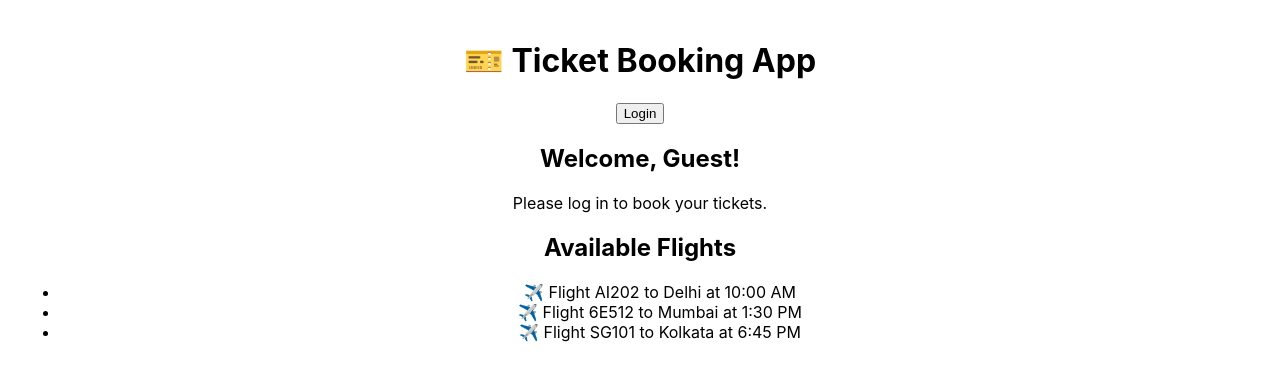
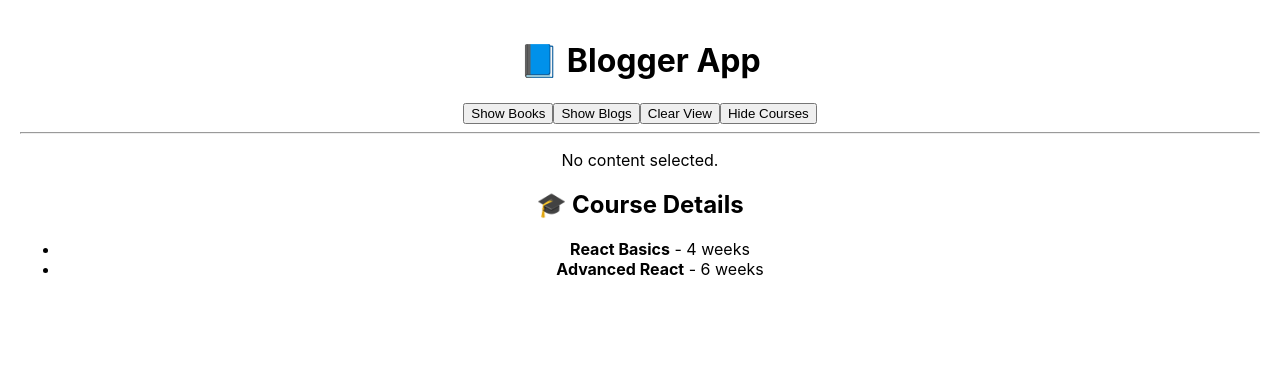
Before and after one commit to scsocder/6361671_DeepSkilling_DOTNETFSE, a React (Create React App) app: page / in a window 1280 px wide. Shown: the top 380 px of the page. Built offline with nearby package versions, Linux system fonts and the light colour scheme.

Commit message:
bloggerapp
week7

```diff
--- a/package.json
+++ b/package.json
@@ -1,5 +1,5 @@
 {
-  "name": "ticketbookingapp",
+  "name": "bloggerapp",
   "version": "0.1.0",
   "private": true,
   "dependencies": {
--- a/src/App.js
+++ b/src/App.js
@@ -1,36 +1,44 @@
 import React, { useState } from 'react';
 import './App.css';
-import GuestPage from './components/GuestPage';
-import UserPage from './components/UserPage';
-import FlightDetails from './components/FlightDetails';
+import BookDetails from './components/BookDetails';
+import BlogDetails from './components/BlogDetails';
+import CourseDetails from './components/CourseDetails';
 
 function App() {
-  const [isLoggedIn, setIsLoggedIn] = useState(false);
+  const [view, setView] = useState('none');
+  const [showCourses, setShowCourses] = useState(true); // for && rendering
 
-  // Element variable
-  let page;
-  if (isLoggedIn) {
-    page = <UserPage />;
-  } else {
-    page = <GuestPage />;
+  let element;
+
+  // Element variable example
+  if (view === 'books') {
+    element = <BookDetails />;
+  } else if (view === 'blogs') {
+    element = <BlogDetails />;
   }
 
   return (
     <div className="App" style={{ padding: '20px' }}>
-      <h1>🎫 Ticket Booking App</h1>
+      <h1>📘 Blogger App</h1>
 
-      {/* Login/Logout buttons */}
-      {isLoggedIn ? (
-        <button onClick={() => setIsLoggedIn(false)}>Logout</button>
-      ) : (
-        <button onClick={() => setIsLoggedIn(true)}>Login</button>
-      )}
+      {/* Buttons for switching views */}
+      <button onClick={() => setView('books')}>Show Books</button>
+      <button onClick={() => setView('blogs')}>Show Blogs</button>
+      <button onClick={() => setView('none')}>Clear View</button>
+      <button onClick={() => setShowCourses(!showCourses)}>
+        {showCourses ? 'Hide Courses' : 'Show Courses'}
+      </button>
 
-      {/* Conditionally render user/guest page */}
-      {page}
+      <hr />
 
-      {/* Flight details always visible */}
-      <FlightDetails />
+      {/* Conditional rendering via element variable */}
+      {element}
+
+      {/* Ternary operator rendering */}
+      {view === 'none' ? <p>No content selected.</p> : null}
+
+      {/* && operator rendering */}
+      {showCourses && <CourseDetails />}
     </div>
   );
 }
--- /dev/null
+++ b/src/components/BlogDetails.js
@@ -0,0 +1,23 @@
+import React from 'react';
+
+const blogs = [
+  { id: 101, title: 'Understanding JSX', author: 'Jane' },
+  { id: 102, title: 'React Hooks Overview', author: 'John' }
+];
+
+function BlogDetails() {
+  return (
+    <div>
+      <h2>📝 Blog Details</h2>
+      <ul>
+        {blogs.map(blog => (
+          <li key={blog.id}>
+            <strong>{blog.title}</strong> by {blog.author}
+          </li>
+        ))}
+      </ul>
+    </div>
+  );
+}
+
+export default BlogDetails;
--- /dev/null
+++ b/src/components/BookDetails.js
@@ -0,0 +1,23 @@
+import React from 'react';
+
+const books = [
+  { id: 1, title: 'React Explained', author: 'Zac Gordon' },
+  { id: 2, title: 'Learning React', author: 'Alex Banks' }
+];
+
+function BookDetails() {
+  return (
+    <div>
+      <h2>📚 Book Details</h2>
+      <ul>
+        {books.map(book => (
+          <li key={book.id}>
+            <strong>{book.title}</strong> by {book.author}
+          </li>
+        ))}
+      </ul>
+    </div>
+  );
+}
+
+export default BookDetails;
--- /dev/null
+++ b/src/components/CourseDetails.js
@@ -0,0 +1,23 @@
+import React from 'react';
+
+const courses = [
+  { id: 1, name: 'React Basics', duration: '4 weeks' },
+  { id: 2, name: 'Advanced React', duration: '6 weeks' }
+];
+
+function CourseDetails() {
+  return (
+    <div>
+      <h2>🎓 Course Details</h2>
+      <ul>
+        {courses.map(course => (
+          <li key={course.id}>
+            <strong>{course.name}</strong> - {course.duration}
+          </li>
+        ))}
+      </ul>
+    </div>
+  );
+}
+
+export default CourseDetails;
```
Also changed, not shown: 1 other file (tests, documents, lock files or other folders).
